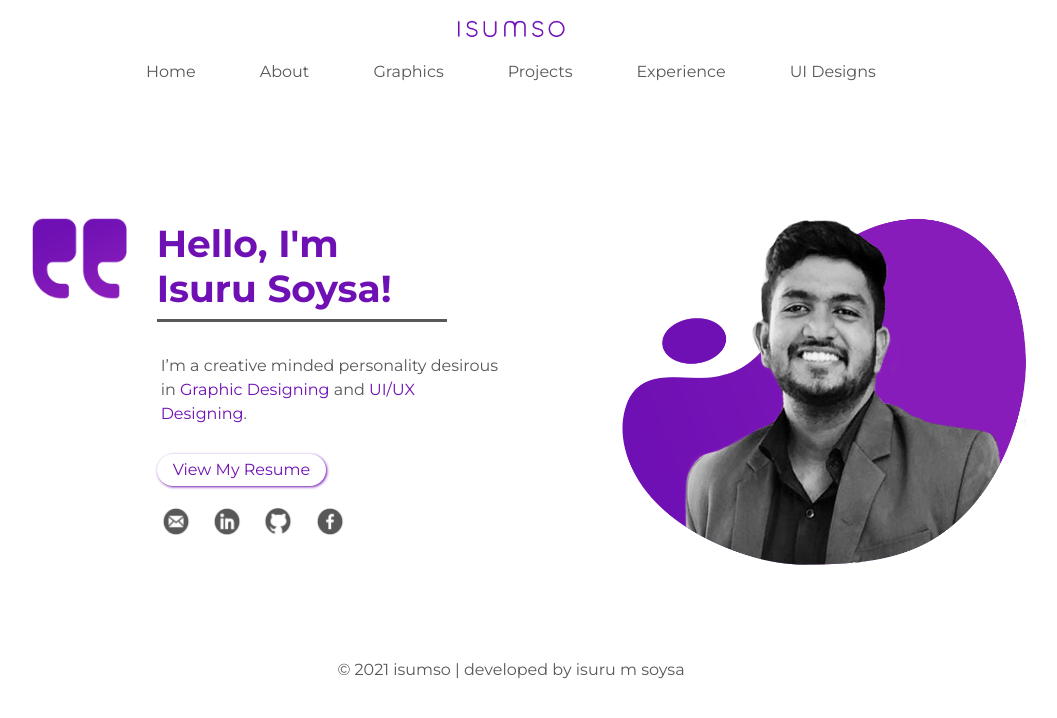
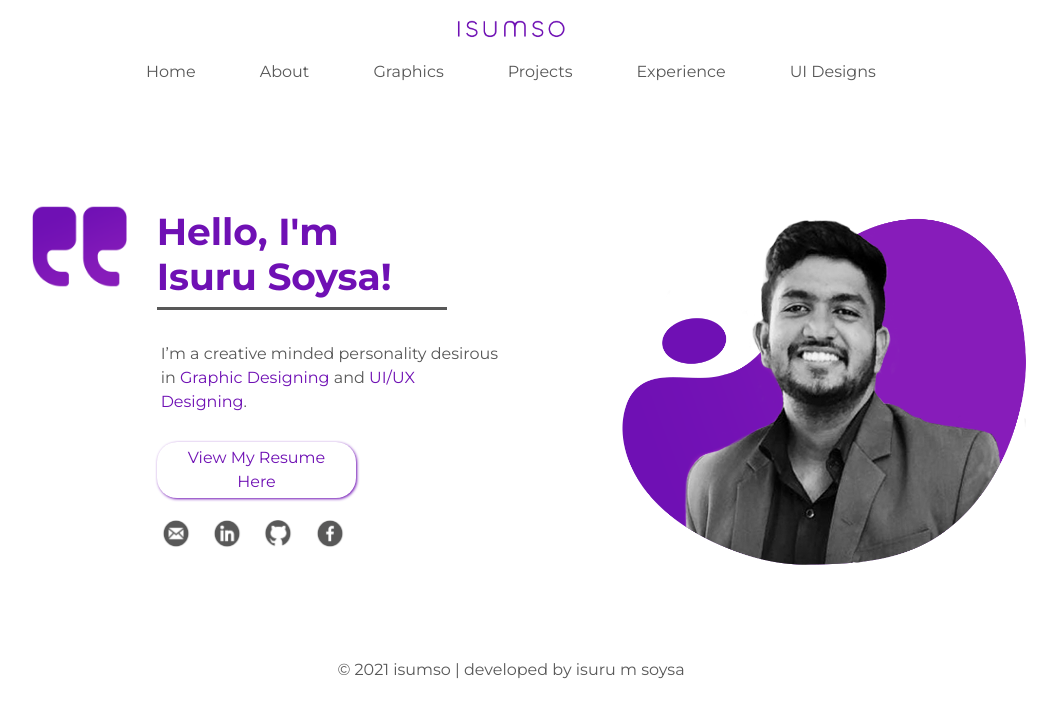
Before and after one commit to IsuruMSoysa/isuruMsoysaPortfolio, a React (Create React App) app in the folder isurumsoysa/: page / in a window 1280 px wide. Shown: the top 718 px of the page, without its empty margins (129-1186 px from the left). Built offline with nearby package versions, Linux system fonts and the light colour scheme.

Commit message:
Brush Up 1

```diff
--- a/isurumsoysa/src/Components/Home.js
+++ b/isurumsoysa/src/Components/Home.js
@@ -46,7 +46,7 @@ function Home() {
                                        target="_blank"
                                        rel="noopener noreferrer">
                                         <button className="visit-website-btn px-3 py-1">
-                                            View My Resume
+                                            View My Resume Here
                                         </button> </a>
                                 </div>
                             </Col>
```
